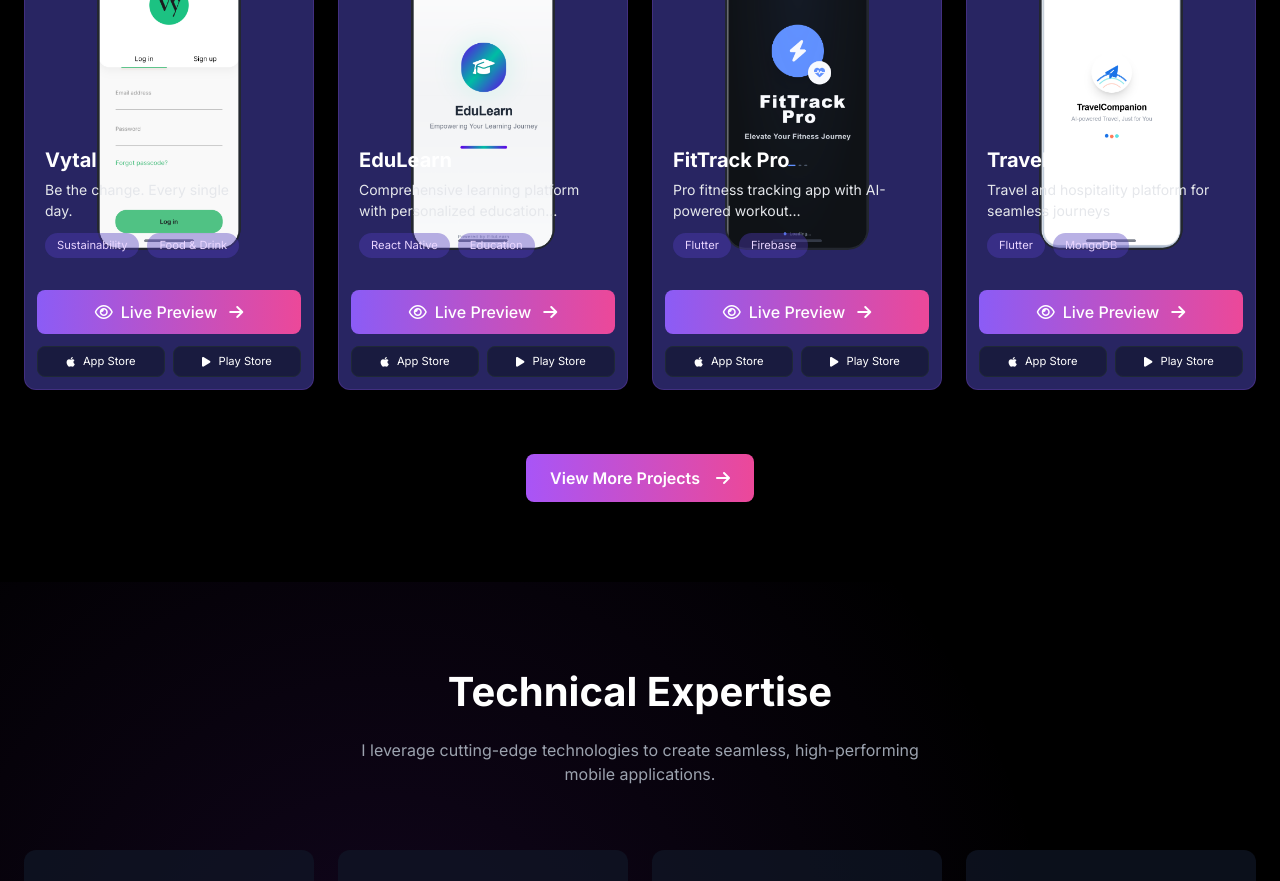
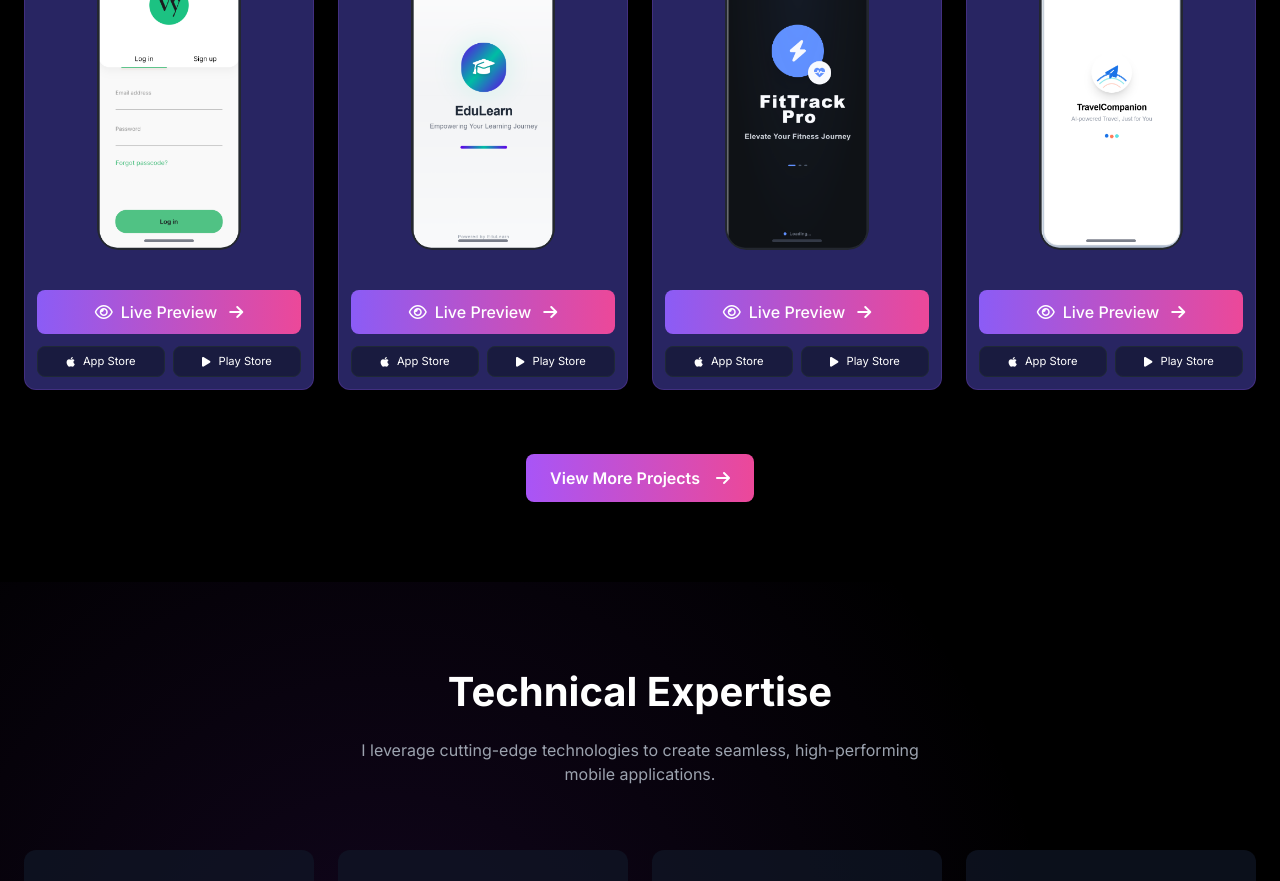
Before and after one commit to imakapp/portfolio, a Next.js app: page / in a window 1280 px wide. Shown: the part 1020-1901 px from the top of the page. Built offline with nearby package versions, Linux system fonts and the light colour scheme.

Commit message:
Clean featurecards

```diff
--- a/src/components/FeaturedProjectCard.tsx
+++ b/src/components/FeaturedProjectCard.tsx
@@ -62,21 +62,6 @@ export default function FeaturedProjectCard({
               />
             </MobileFrame>
           </div>
-
-          {/* Text Overlay (Bottom-Left) */}
-          <div className="absolute bottom-0 left-0 p-5 z-10 text-left">
-            <h3 className="text-xl font-bold text-white">{appName}</h3>
-            <p className="text-gray-200 mt-1 text-sm line-clamp-2 max-w-[90%]">{description}</p>
-
-            {/* Tags */}
-            <div className="flex flex-wrap gap-2 mt-3">
-              {tags.slice(0, 2).map((tag, index) => (
-                <span key={index} className="bg-[#523dbe]/40 py-1 px-3 rounded-full text-purple-200 text-xs">
-                  {tag}
-                </span>
-              ))}
-            </div>
-          </div>
         </div>
 
         {/* Button Section */}
```
